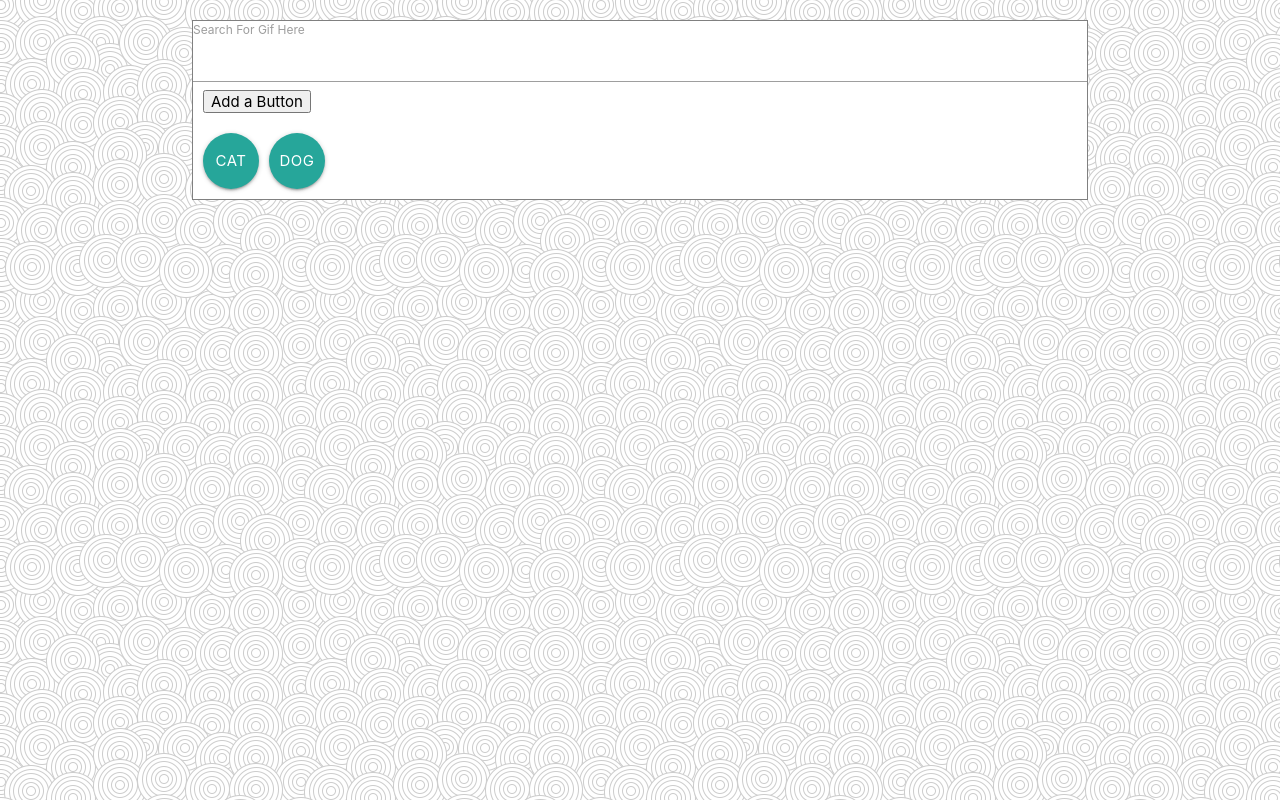
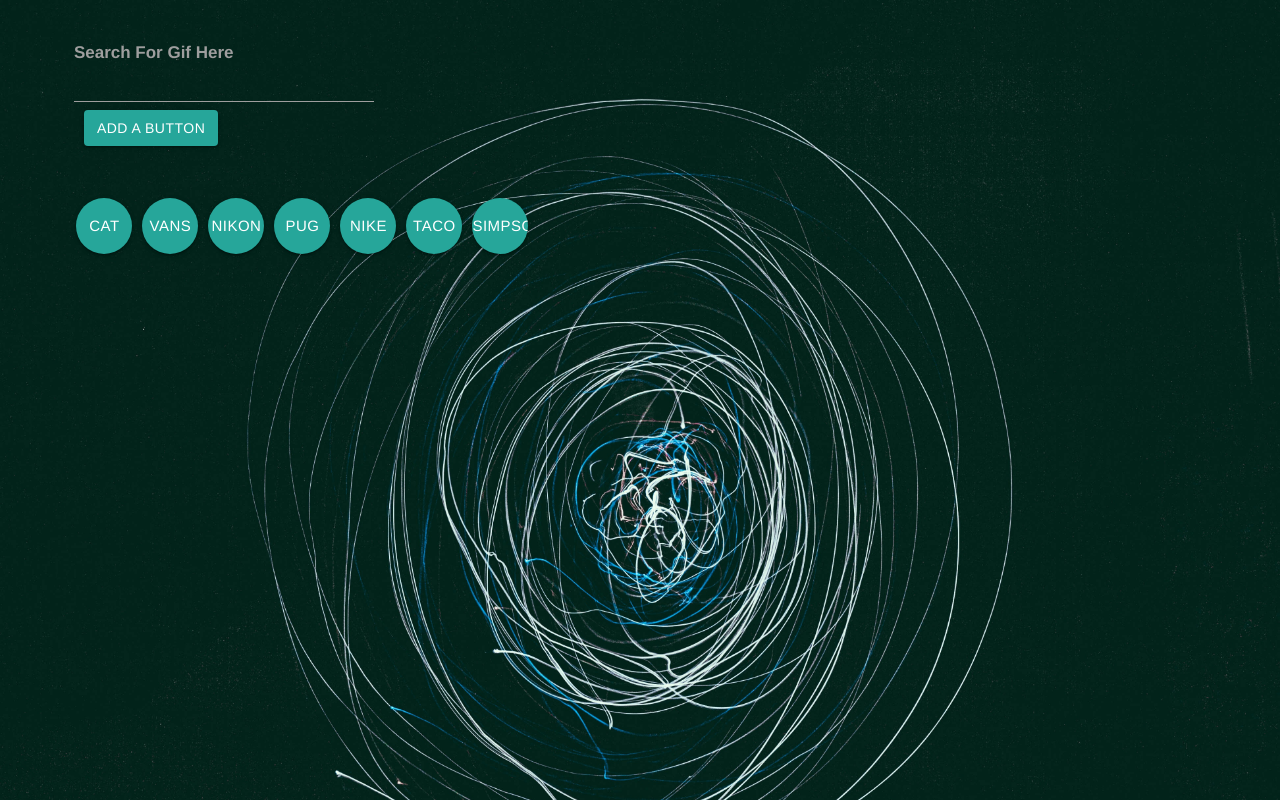
Before and after one commit to bgorwin/GIF-API, a plain HTML site: page index.html in a window 1280 px wide. Drawn offline with nearby package versions, Linux system fonts and the light colour scheme.

Commit message:
Fixed Styling Completely

```diff
--- a/assets/css/style.css
+++ b/assets/css/style.css
@@ -1,24 +1,51 @@
-.container {
-  width: 0 auto;
-  height: 0 auto;
-  margin-top: 20px;
-  border: 1px solid grey;
-  background-color: white;
-}
-
-#addGif {
-  margin-bottom: 20px;
+body {
+  background-size: cover;
+  background-repeat: no-repeat;
 }
 
 button {
   margin-left: 10px;
-  margin-bottom: 10px;
+  /*margin-bottom: 10px;*/
+}
+
+form {
+  width: 300px;
+  color: white;
+}
+
+img {
+  float: left;
+  padding: 5px;
+}
+
+.row {
+  padding: 1%;
+}
+
+.container {
+  width: 0 auto;
+  height: 90%;
+  margin-top: 20px;
+  border-radius: 15px;
+}
+
+.input-field label {
+  top: 5px;
+  font-size: 17px;
 }
 
 #addGif {
   margin-left: 10px;
 }
 
+#gif-input {
+  font-size: 20px;
+}
+
 #gifs-appear-here {
   margin-left: 10px;
+  width: 100%;
+  overflow-y: scroll;
+  height: 300px;
+  float: left;
 }
--- a/assets/javascript/gif.js
+++ b/assets/javascript/gif.js
@@ -2,7 +2,7 @@
 $(document).ready(function(){
 
 
-      var itemsToSearch = ["cat", "dog"];
+      var itemsToSearch = ["Cat", "Vans", "Nikon", "Pug", "Nike", "Taco", "Simpsons"];
 
       // Function for displaying movie data
       function renderButtons() {
@@ -89,7 +89,7 @@ $(document).ready(function(){
 
 
             // Appending the paragraph and image tag to the animalDiv
-            resultDiv.append(p);
+            // resultDiv.append(p);
             resultDiv.append(resultImage);
 
             // Prependng the animalDiv to the HTML page in the "#gifs-appear-here" div
--- a/index.html
+++ b/index.html
@@ -1,26 +1,53 @@
 <!DOCTYPE html>
 <html lang="en">
+
 <head>
   <meta charset="utf-8">
   <title>Gif Tastic!</title>
   <link rel="stylesheet" href="assets/css/reset.css">
   <link rel="stylesheet" href="https://cdnjs.cloudflare.com/ajax/libs/materialize/0.99.0/css/materialize.min.css">
+  <link rel="stylesheet" href="https://maxcdn.bootstrapcdn.com/bootstrap/3.3.7/css/bootstrap.min.css" integrity="sha384-BVYiiSIFeK1dGmJRAkycuHAHRg32OmUcww7on3RYdg4Va+PmSTsz/K68vbdEjh4u" crossorigin="anonymous">
   <link rel="stylesheet" href="assets/css/style.css">
 </head>
-<body background="assets/images/gifbackground.png">
+
+<body background="assets/images/gifBackground.jpg">
   <div class="container">
+    <!-- <div class="row">
       <form id="gif-form">
         <label for="gif-input" id="searchGif">Search For Gif Here</label>
         <input type="text" id="gif-input"><br>
         <input id="addGif" type="submit" value="Add a Button">
       </form>
+    </div> -->
 
+    <div class="row">
+          <div class="input-field col s12">
+            <form  id="gif-form">
+              <label for="gif-input" id="searchGif">Search For Gif Here</label>
+              <input type="text" id="gif-input"><br>
+              <button class="btn waves-effect waves-light" id="addGif" type="submit">Add a button</button>
+              <!-- <input  value="Add a Button"> -->
+            </form>
+          </div>
+    </div>
+
+    <div class="row">
       <div id="buttonView"></div>
-        <div id="gifs-appear-here">
     </div>
+
+    <div class="row">
+        <div class="col s12 m4 l2" id="gifs-appear-here"></div>
+    </div>
+
+
+
+
+
   </div>
 </body>
 <script src="https://cdnjs.cloudflare.com/ajax/libs/jquery/3.2.1/jquery.min.js"></script>
 <script src="https://cdnjs.cloudflare.com/ajax/libs/materialize/0.99.0/js/materialize.min.js"></script>
+<script src="https://maxcdn.bootstrapcdn.com/bootstrap/3.3.7/js/bootstrap.min.js" integrity="sha384-Tc5IQib027qvyjSMfHjOMaLkfuWVxZxUPnCJA7l2mCWNIpG9mGCD8wGNIcPD7Txa" crossorigin="anonymous"></script>
 <script src="assets/javascript/gif.js"></script>
+
 </html>
```
Also changed, not shown: assets/images/gifBackground.jpg (added), 1 other file. Lines whose indentation alone changed are shown as unchanged.
